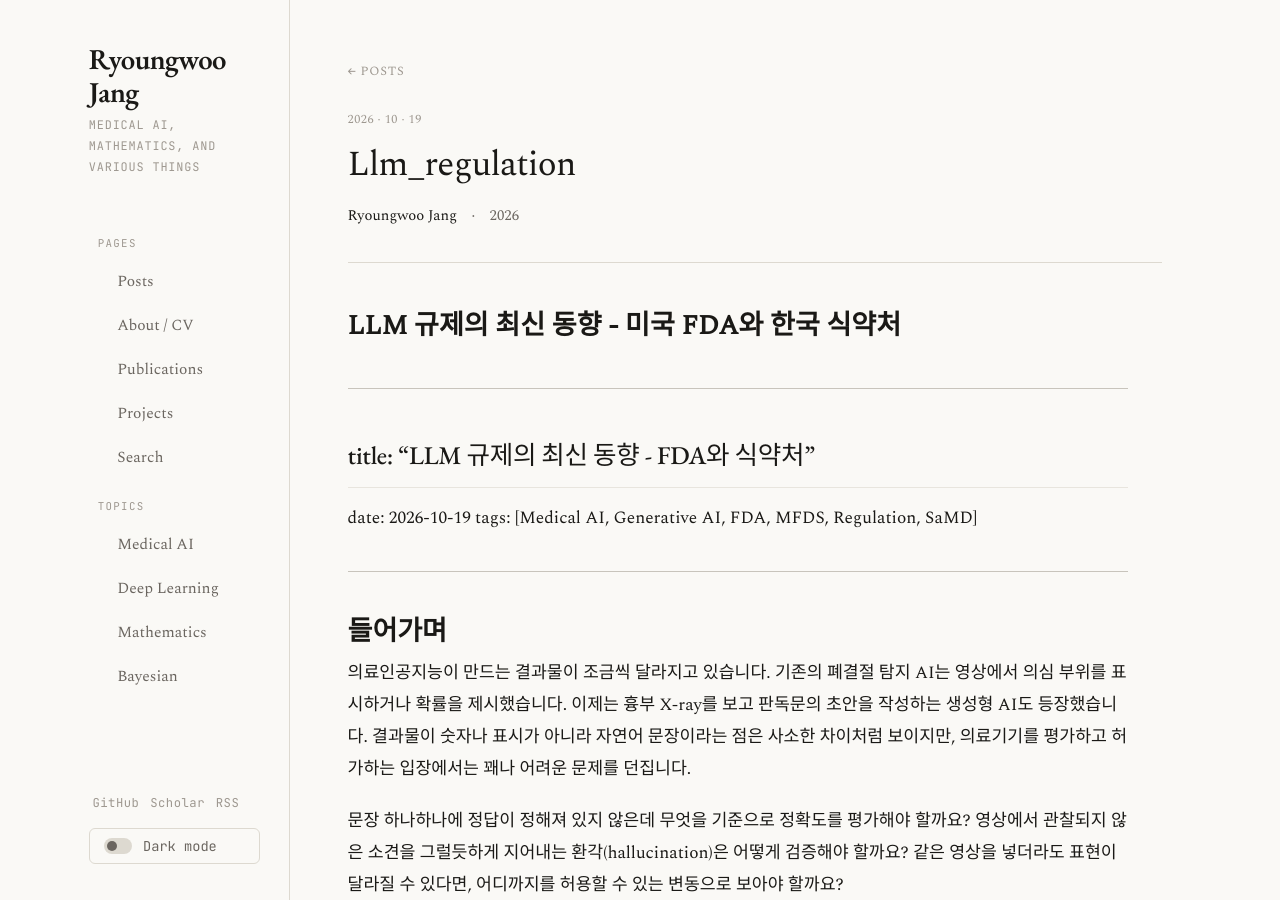
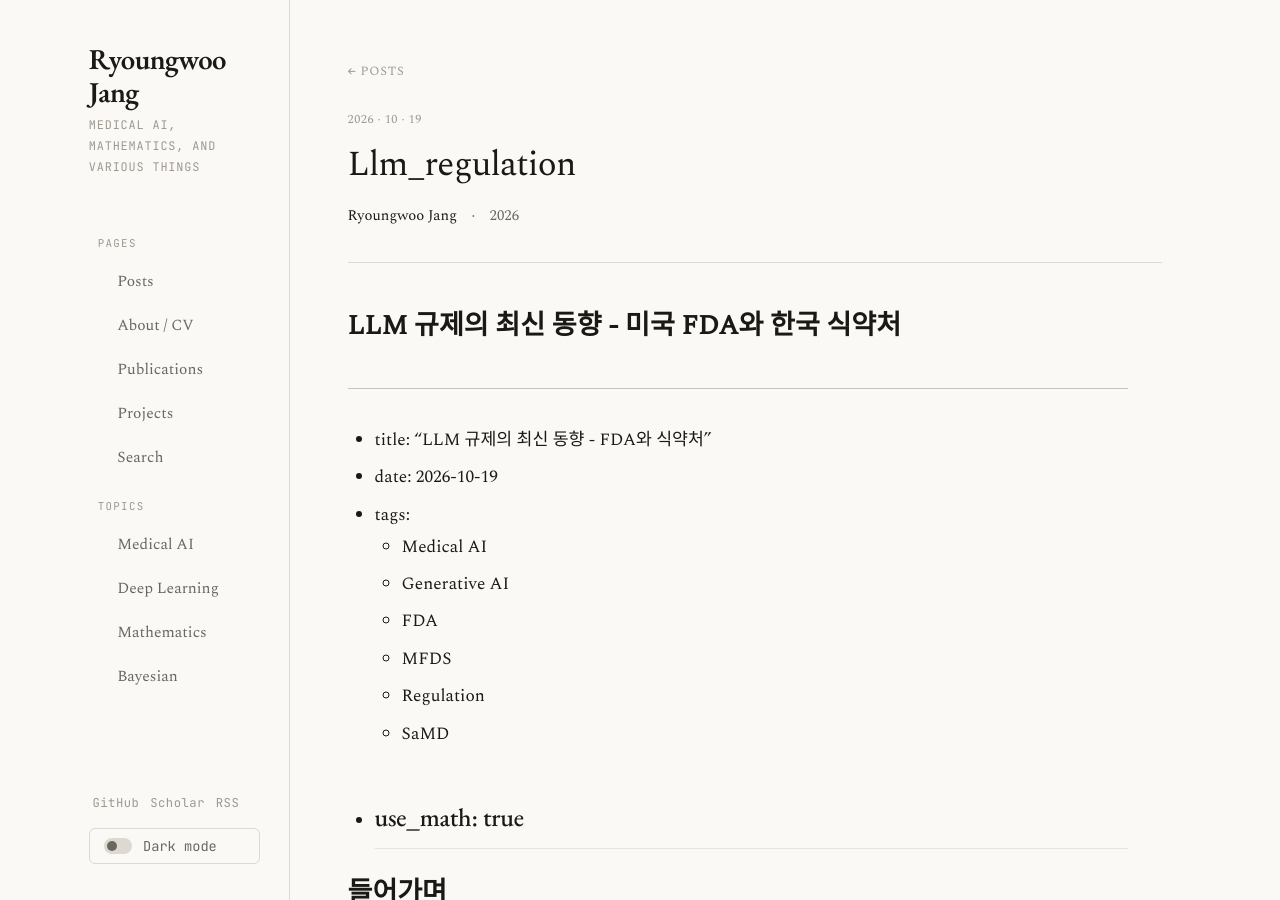
Before and after one commit to jryoungw/jryoungw.github.io, a Jekyll site: the page built from _posts/2026-10-19-LLM_regulation.md, in a window 1280 px wide and 900 px high. Built offline with Jekyll 4.4.1, drawn with Linux system fonts in a browser that asks for light colours; nearby versions of some CDN libraries; comment, search, counter and statistics services are not loaded.

Commit message:
Update 2026-10-19-LLM_regulation.md

```diff
--- a/_posts/2026-10-19-LLM_regulation.md
+++ b/_posts/2026-10-19-LLM_regulation.md
@@ -1,11 +1,16 @@
 # LLM 규제의 최신 동향 - 미국 FDA와 한국 식약처
 
 ---
-
-## title: “LLM 규제의 최신 동향 - FDA와 식약처”
-date: 2026-10-19
-tags: [Medical AI, Generative AI, FDA, MFDS, Regulation, SaMD]
-
+- title: “LLM 규제의 최신 동향 - FDA와 식약처”
+- date: 2026-10-19
+- tags:
+  - Medical AI
+  - Generative AI
+  - FDA
+  - MFDS
+  - Regulation
+  - SaMD
+- use_math: true
 ---
 
 # 들어가며
```
